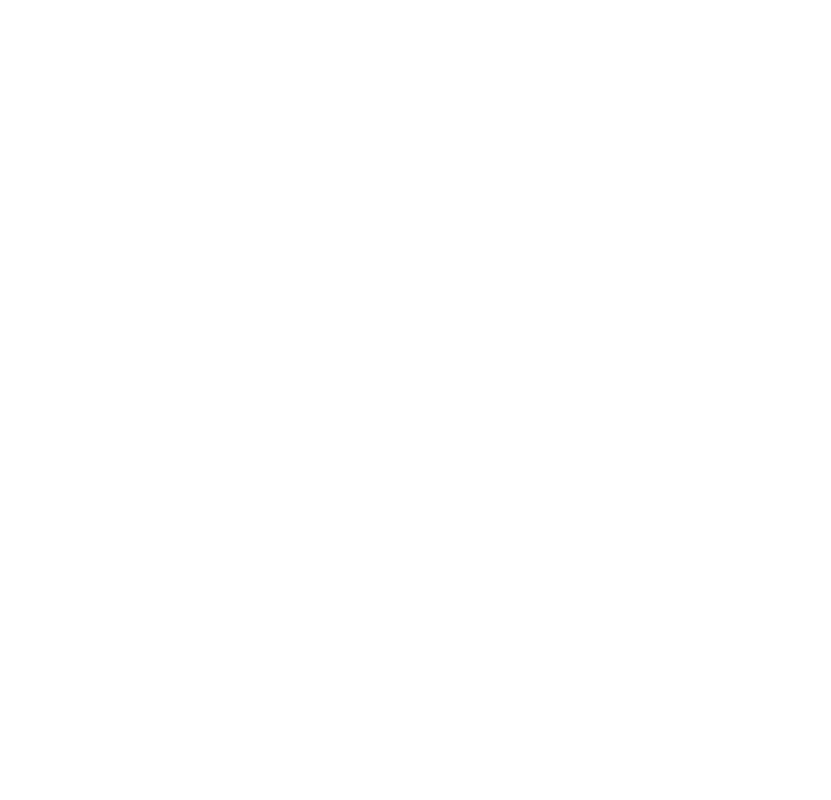
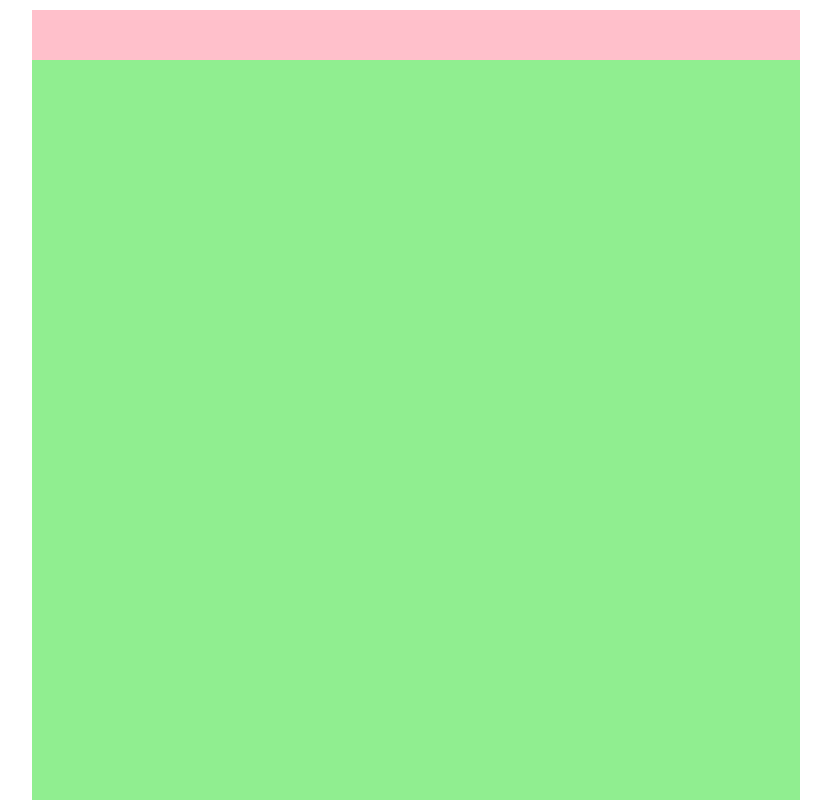
Before and after one commit to MatiaCasu/htmlcss-struttura-wp, a plain HTML site: page index.html in a window 1280 px wide. Shown: the top 800 px of the page, without its empty margins (224-1055 px from the left). Drawn offline with Linux system fonts and the light colour scheme.

Commit message:
Contenitore ed Intestazione

```diff
--- a/css/style.css
+++ b/css/style.css
@@ -4,3 +4,18 @@
   box-sizing: border-box;
 }
 /* RESET */
+/* CONTENITORE-prova altezza/background*/
+.container{
+  width: 60%;
+  margin: 10px auto;
+  height: 1000px;
+  background-color: lightgreen;
+}
+/* /CONTENITORE */
+/* INTESTAZIONE*/
+.head{
+  height: 50px;
+  background-color: pink;
+  margin: 10px 0;
+}
+/* /INTESTAZIONE*/
--- a/index.html
+++ b/index.html
@@ -6,8 +6,11 @@
     <link rel="stylesheet" href="css/style.css">
   </head>
   <body>
+    <div class="container">
       <!-- INTESTAZIONE -->
       <header>
+        <div class="head">
+        </div>
       </header>
       <!-- /INTESTAZIONE -->
       <!-- CORPO -->
@@ -26,5 +29,6 @@
       <footer>
       </footer>
       <!-- /FOOTER -->
+    </div>
   </body>
 </html>
```
Lines whose indentation alone changed are shown as unchanged.
